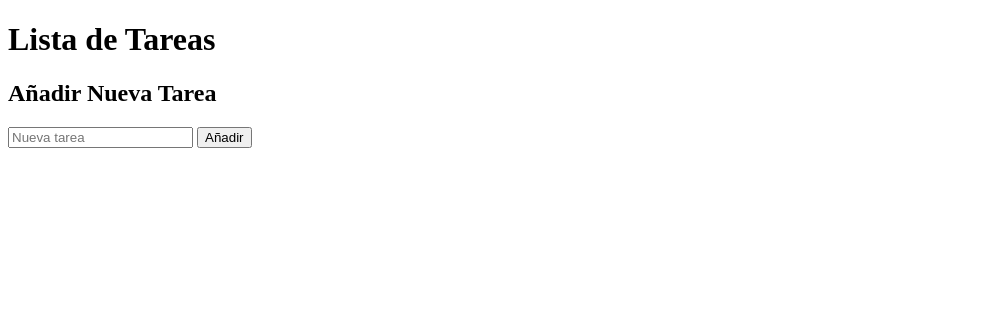
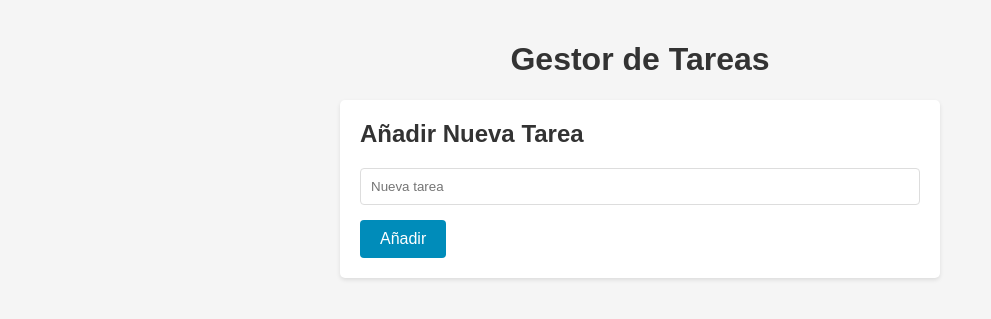
Before and after one commit to enterpricemonica/gestor-tareas-flask, a Flask app: page / in a window 1280 px wide. Shown: the top 319 px of the page, without its empty margins (0-991 px from the left). Run offline with Flask 3, Linux system fonts and the light colour scheme.

Commit message:
Mejorar plantilla index.html con CSS para mejor apariencia

```diff
--- a/templates/index.html
+++ b/templates/index.html
@@ -4,25 +4,116 @@
     <meta charset="UTF-8">
     <meta name="viewport" content="width=device-width, initial-scale=1.0">
     <title>Gestor de Tareas</title>
+    <style>
+        body {
+            font-family: Arial, sans-serif;
+            max-width: 600px;
+            margin: 0 auto;
+            padding: 20px;
+            background-color: #f5f5f5;
+        }
+        h1 {
+            color: #333;
+            text-align: center;
+        }
+        .task-list {
+            list-style-type: none;
+            padding: 0;
+        }
+        .task-item {
+            background-color: white;
+            margin: 10px 0;
+            padding: 15px;
+            border-radius: 5px;
+            box-shadow: 0 2px 4px rgba(0,0,0,0.1);
+            display: flex;
+            justify-content: space-between;
+            align-items: center;
+        }
+        .task-text {
+            flex-grow: 1;
+        }
+        .task-completed {
+            text-decoration: line-through;
+            color: #888;
+        }
+        .complete-btn {
+            background-color: #4CAF50;
+            color: white;
+            border: none;
+            padding: 8px 16px;
+            border-radius: 4px;
+            cursor: pointer;
+            text-decoration: none;
+        }
+        .complete-btn:hover {
+            background-color: #45a049;
+        }
+        .completed-text {
+            color: #888;
+            font-style: italic;
+        }
+        .add-task-form {
+            background-color: white;
+            padding: 20px;
+            border-radius: 5px;
+            box-shadow: 0 2px 4px rgba(0,0,0,0.1);
+            margin-top: 20px;
+        }
+        .add-task-form h2 {
+            margin-top: 0;
+            color: #333;
+        }
+        .form-group {
+            margin-bottom: 15px;
+        }
+        input[type="text"] {
+            width: 100%;
+            padding: 10px;
+            border: 1px solid #ddd;
+            border-radius: 4px;
+            box-sizing: border-box;
+        }
+        button[type="submit"] {
+            background-color: #008CBA;
+            color: white;
+            padding: 10px 20px;
+            border: none;
+            border-radius: 4px;
+            cursor: pointer;
+            font-size: 16px;
+        }
+        button[type="submit"]:hover {
+            background-color: #007B9A;
+        }
+    </style>
 </head>
 <body>
-    <h1>Lista de Tareas</h1>
-    <ul>
+    <h1>Gestor de Tareas</h1>
+
+    <ul class="task-list">
         {% for task in tasks %}
-        <li>
+        <li class="task-item">
+            <span class="task-text {% if task.hecho %}task-completed{% endif %}">
                 {{ task.texto }}
+            </span>
             {% if not task.hecho %}
-            <a href="/completar/{{ task.id }}">Completar</a>
+            <a href="/completar/{{ task.id }}" class="complete-btn">Completar</a>
             {% else %}
-            (Completada)
+            <span class="completed-text">(Completada)</span>
             {% endif %}
         </li>
         {% endfor %}
     </ul>
+
+    <div class="add-task-form">
         <h2>Añadir Nueva Tarea</h2>
         <form method="post" action="/agregar">
+            <div class="form-group">
                 <input type="text" name="texto_tarea" placeholder="Nueva tarea" required>
+            </div>
             <button type="submit">Añadir</button>
         </form>
+    </div>
 </body>
 </html>
```
Lines whose indentation alone changed are shown as unchanged.
